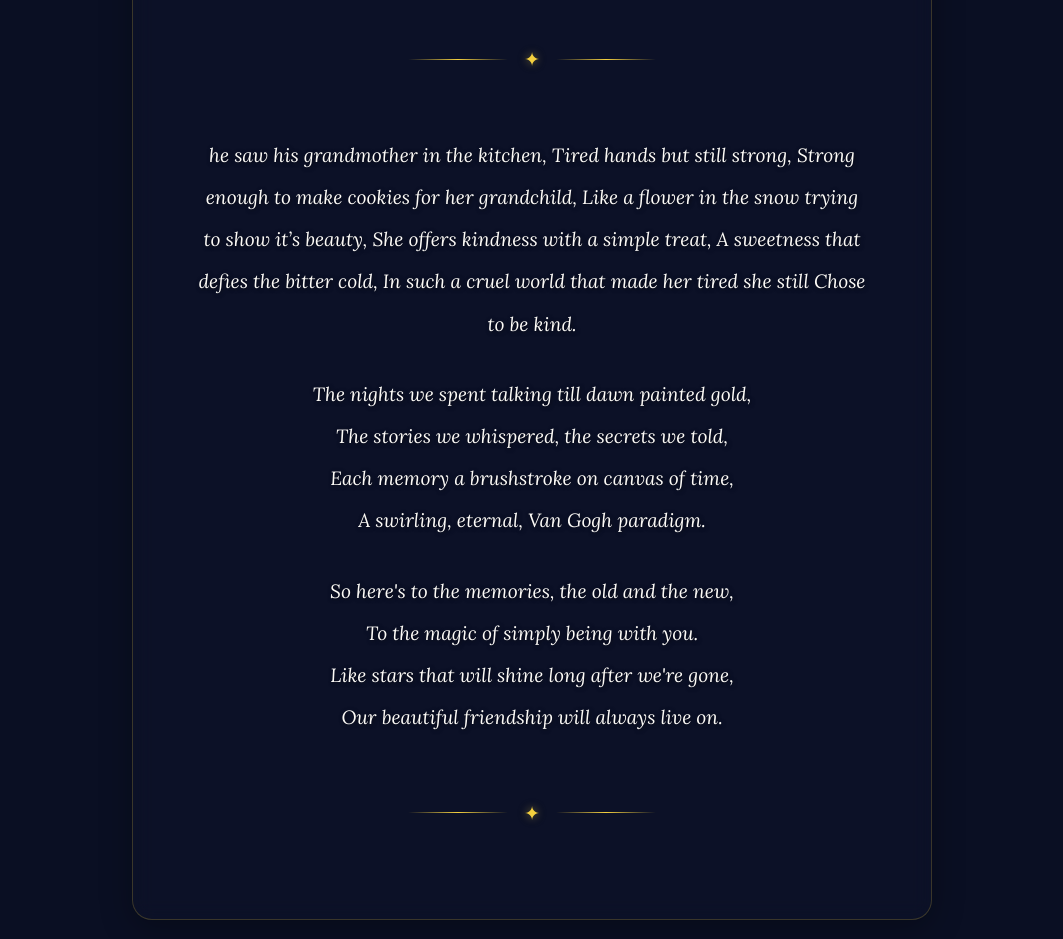
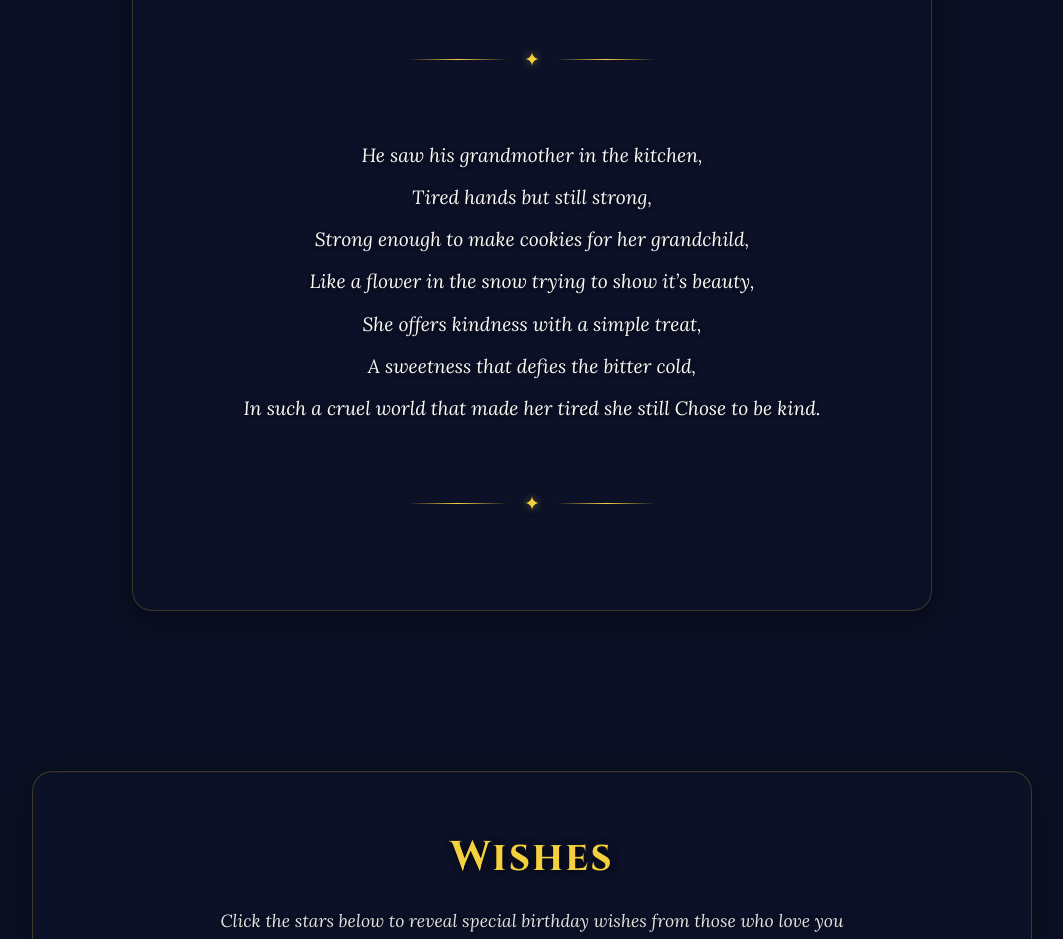
Before and after one commit to BeeGr8teful/Soma-s-birthday-website, a plain HTML site: page index.html in a window 1280 px wide. Shown: the part 2060-2999 px from the top of the page, without its empty margins (108-1171 px from the left). Drawn offline with Linux system fonts and the light colour scheme.

Commit message:
Refactor poem stanza for better readability
Updated poem stanza formatting with line breaks.

```diff
--- a/index.html
+++ b/index.html
@@ -149,26 +149,14 @@
 
                 <div class="poem">
                     <p class="stanza">
-                        he saw his grandmother in the kitchen,
-                        Tired hands but still strong,
-                        Strong enough to make cookies for her grandchild,
-                        Like a flower in the snow trying to show it’s beauty,
-                        She offers kindness with a simple treat,
-                        A sweetness that defies the bitter cold,
+                        ‌‌‌‌‌He saw his grandmother in the kitchen,<br>
+                        Tired hands but still strong,<br>
+                        Strong enough to make cookies for her grandchild,<br>
+                        Like a flower in the snow trying to show it’s beauty,<br>
+                        She offers kindness with a simple treat,<br>
+                        A sweetness that defies the bitter cold,<br>
                         In such a cruel world that made her tired she still Chose to be kind.
 
-                    </p>
-                    <p class="stanza">
-                        The nights we spent talking till dawn painted gold,<br>
-                        The stories we whispered, the secrets we told,<br>
-                        Each memory a brushstroke on canvas of time,<br>
-                        A swirling, eternal, Van Gogh paradigm.
-                    </p>
-                    <p class="stanza">
-                        So here's to the memories, the old and the new,<br>
-                        To the magic of simply being with you.<br>
-                        Like stars that will shine long after we're gone,<br>
-                        Our beautiful friendship will always live on.
                     </p>
                 </div>
 
```
